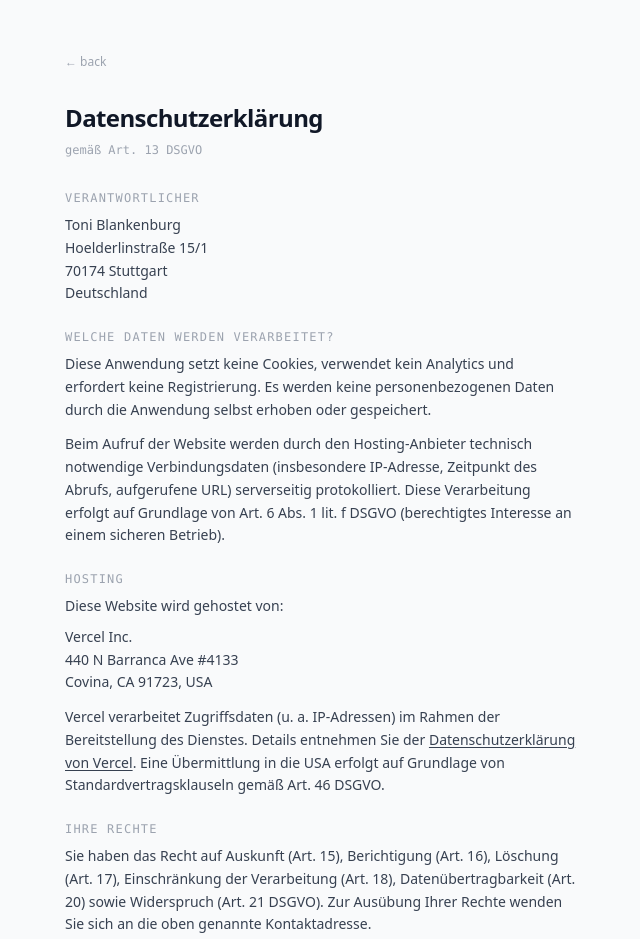
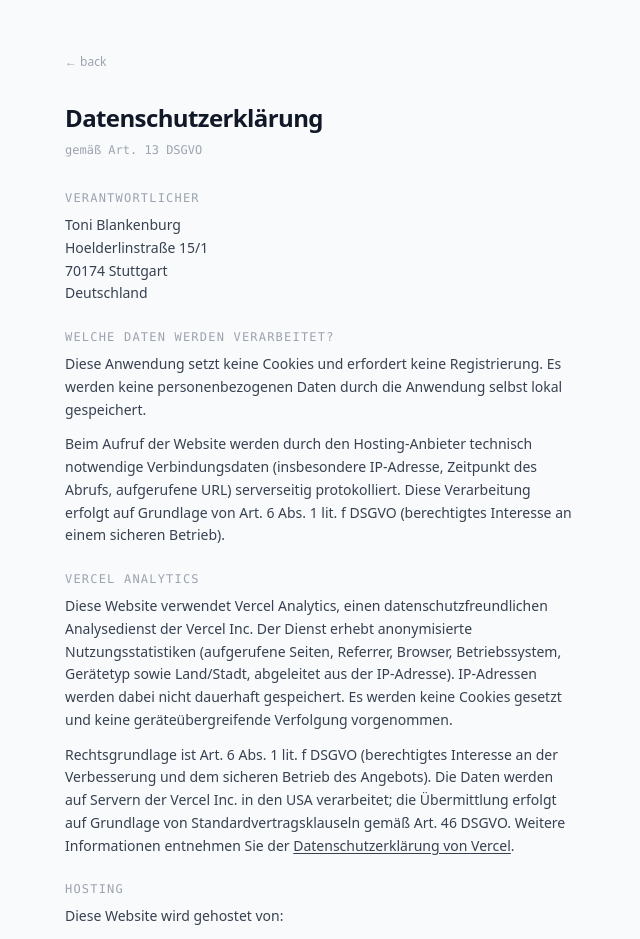
Before and after one commit to ToniBlankenburg/Vocly, a React (Vite) app: page /datenschutz in a window 1280 px wide. Shown: the top 939 px of the page, without its empty margins (319-959 px from the left). Built offline with nearby package versions, Linux system fonts and the light colour scheme.

Commit message:
Add Vercel Analytics and disclose it in privacy policy

```diff
--- a/package.json
+++ b/package.json
@@ -9,6 +9,7 @@
     "preview": "vite preview"
   },
   "dependencies": {
+    "@vercel/analytics": "^2.0.1",
     "react": "^18.3.1",
     "react-dom": "^18.3.1",
     "react-router-dom": "^7.15.1"
--- a/src/App.tsx
+++ b/src/App.tsx
@@ -1,5 +1,6 @@
 import { useState, useCallback, useEffect } from 'react'
 import { Routes, Route, Link } from 'react-router-dom'
+import { Analytics } from '@vercel/analytics/react'
 import a1Data from './data/vocab-a1.json'
 import Impressum from './pages/Impressum'
 import Datenschutz from './pages/Datenschutz'
@@ -173,6 +174,8 @@ export default function App() {
   const isLastLevel = LEVELS.indexOf(level) === LEVELS.length - 1
 
   return (
+    <>
+    <Analytics />
     <Routes>
       <Route path="/impressum" element={<Impressum />} />
       <Route path="/datenschutz" element={<Datenschutz />} />
@@ -310,5 +313,6 @@ export default function App() {
     </div>
       } />
     </Routes>
+    </>
   )
 }
--- a/src/pages/Datenschutz.tsx
+++ b/src/pages/Datenschutz.tsx
@@ -28,15 +28,42 @@ export default function Datenschutz() {
             Welche Daten werden verarbeitet?
           </h2>
           <p className="text-sm leading-relaxed text-gray-700 dark:text-white/70">
-            Diese Anwendung setzt keine Cookies, verwendet kein Analytics und erfordert keine
-            Registrierung. Es werden keine personenbezogenen Daten durch die Anwendung selbst
-            erhoben oder gespeichert.
+            Diese Anwendung setzt keine Cookies und erfordert keine Registrierung. Es werden
+            keine personenbezogenen Daten durch die Anwendung selbst lokal gespeichert.
           </p>
           <p className="text-sm leading-relaxed text-gray-700 dark:text-white/70 mt-3">
             Beim Aufruf der Website werden durch den Hosting-Anbieter technisch notwendige
             Verbindungsdaten (insbesondere IP-Adresse, Zeitpunkt des Abrufs, aufgerufene URL)
             serverseitig protokolliert. Diese Verarbeitung erfolgt auf Grundlage von Art. 6 Abs. 1
             lit. f DSGVO (berechtigtes Interesse an einem sicheren Betrieb).
+          </p>
+        </section>
+
+        <section className="mb-6">
+          <h2 className="text-xs font-mono uppercase tracking-widest text-gray-400 dark:text-white/30 mb-2">
+            Vercel Analytics
+          </h2>
+          <p className="text-sm leading-relaxed text-gray-700 dark:text-white/70">
+            Diese Website verwendet Vercel Analytics, einen datenschutzfreundlichen
+            Analysedienst der Vercel Inc. Der Dienst erhebt anonymisierte Nutzungsstatistiken
+            (aufgerufene Seiten, Referrer, Browser, Betriebssystem, Gerätetyp sowie Land/Stadt,
+            abgeleitet aus der IP-Adresse). IP-Adressen werden dabei nicht dauerhaft gespeichert.
+            Es werden keine Cookies gesetzt und keine geräteübergreifende Verfolgung vorgenommen.
+          </p>
+          <p className="text-sm leading-relaxed text-gray-700 dark:text-white/70 mt-3">
+            Rechtsgrundlage ist Art. 6 Abs. 1 lit. f DSGVO (berechtigtes Interesse an der
+            Verbesserung und dem sicheren Betrieb des Angebots). Die Daten werden auf Servern der
+            Vercel Inc. in den USA verarbeitet; die Übermittlung erfolgt auf Grundlage von
+            Standardvertragsklauseln gemäß Art. 46 DSGVO. Weitere Informationen entnehmen Sie der{' '}
+            <a
+              href="https://vercel.com/legal/privacy-policy"
+              target="_blank"
+              rel="noopener noreferrer"
+              className="underline underline-offset-2 hover:text-gray-900 dark:hover:text-white transition-colors"
+            >
+              Datenschutzerklärung von Vercel
+            </a>
+            .
           </p>
         </section>
 
--- a/src/pages/Impressum.tsx
+++ b/src/pages/Impressum.tsx
@@ -29,9 +29,10 @@ export default function Impressum() {
           <p className="text-sm text-gray-700 dark:text-white/70">
             E-Mail:{' '}
             <a
-              href="mailto:toniblankenburg@gmx.net"
+              href="mailto:impressum@vocly.org "
               className="underline underline-offset-2 hover:text-gray-900 dark:hover:text-white transition-colors"
             >
+              impressum@vocly.org
             </a>
           </p>
         </section>
```
Also changed, not shown: 1 other file (tests, documents, lock files or other folders).
